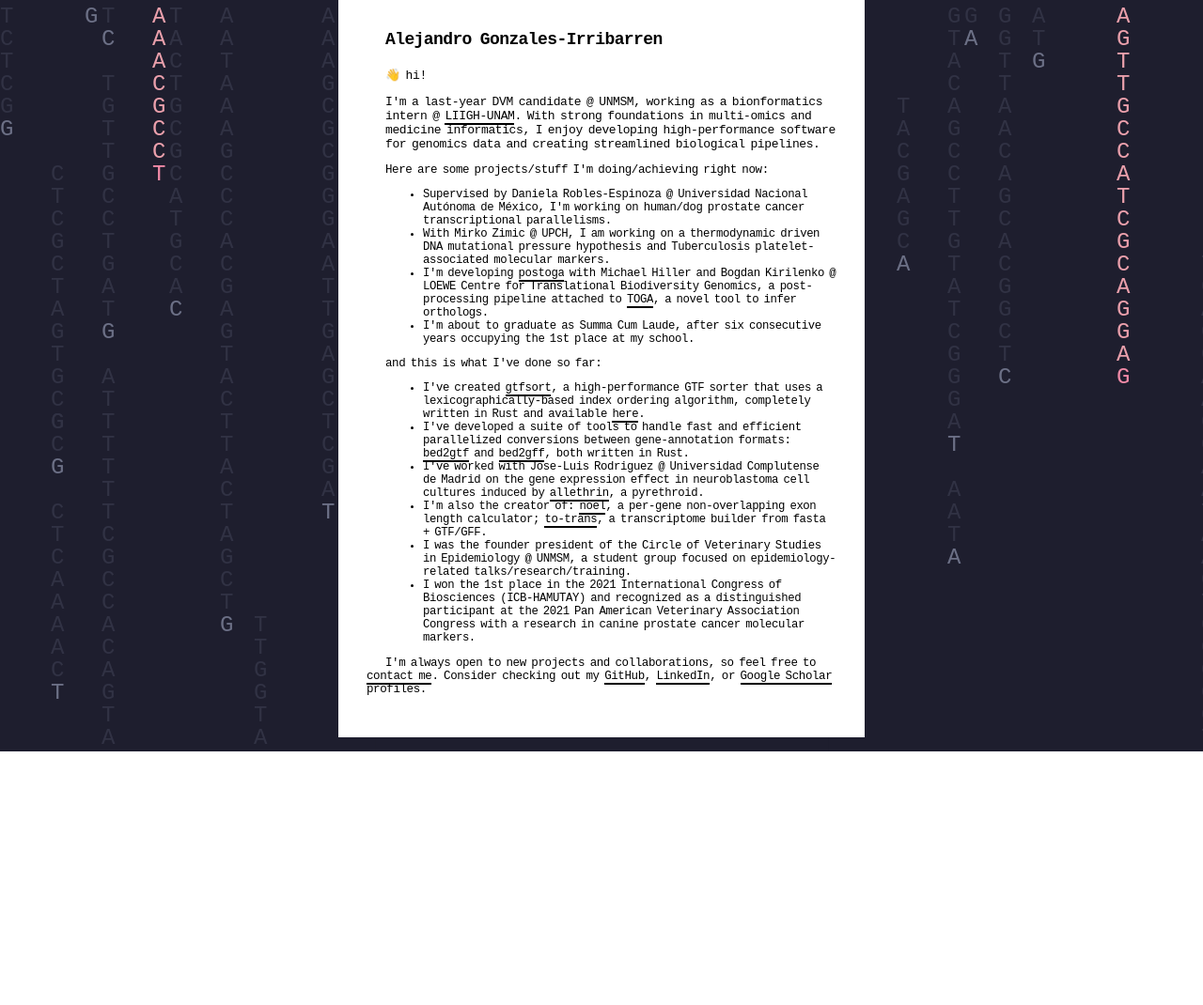
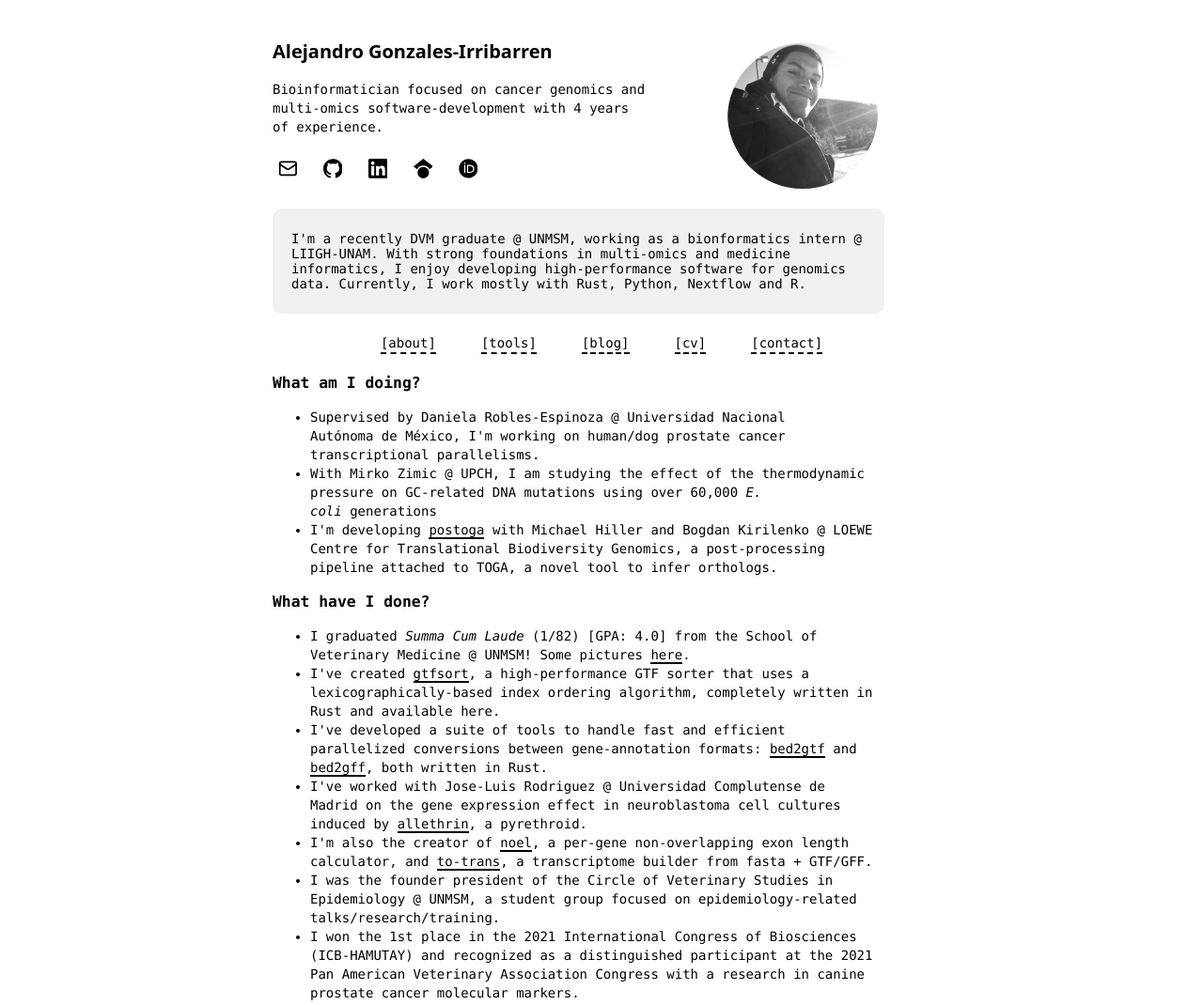
Before and after one commit to alejandrogzi/alejandrogzi.github.io, a plain HTML site: page index.html in a window 1280 px wide. Shown: the top 1070 px of the page at 94% size. Before the commit the page ends 800 px from the top, so only its background shows below. Drawn offline with Linux system fonts and the light colour scheme.

Commit message:
feat: v.2024.1

```diff
--- a/index.html
+++ b/index.html
@@ -17,54 +17,57 @@
     </head>
 
     <body>
-        <div class = "matrix">
-            <canvas id="canvas"></canvas>
-            <script src="code/script.js"></script>
+        <div class = "header">
+            <div class="header-text">
+                <h1><a href="https://alejandrogzi.github.io/">Alejandro Gonzales-Irribarren</a></h1>
+                <p>Bioinformatician focused on cancer genomics and multi-omics software-development with 4 years of experience.</p>
+                <div class="flex icon-space gap-x-1 pt-1 font-mono text-sm text-muted-foreground print:hidden">
+                    <a href="mailto:jose.gonzalesdezavala1@unmsm.edu.pe" class="icon"><svg xmlns="http://www.w3.org/2000/svg" width="20" height="20" viewBox="0 0 24 24" fill="none" stroke="currentColor" stroke-width="2" stroke-linecap="round" stroke-linejoin="round" class="lucide lucide-mail icon-size"><rect width="20" height="16" x="2" y="4" rx="2"></rect><path d="m22 7-8.97 5.7a1.94 1.94 0 0 1-2.06 0L2 7"></path></svg></a>
+                    <a href="https://github.com/alejandrogzi" class="icon"><svg viewBox="0 0 24 24" xmlns="http://www.w3.org/2000/svg" class="icon-size"><path fill="currentColor" d="M12 .297c-6.63 0-12 5.373-12 12 0 5.303 3.438 9.8 8.205 11.385.6.113.82-.258.82-.577 0-.285-.01-1.04-.015-2.04-3.338.724-4.042-1.61-4.042-1.61C4.422 18.07 3.633 17.7 3.633 17.7c-1.087-.744.084-.729.084-.729 1.205.084 1.838 1.236 1.838 1.236 1.07 1.835 2.809 1.305 3.495.998.108-.776.417-1.305.76-1.605-2.665-.3-5.466-1.332-5.466-5.93 0-1.31.465-2.38 1.235-3.22-.135-.303-.54-1.523.105-3.176 0 0 1.005-.322 3.3 1.23.96-.267 1.98-.399 3-.405 1.02.006 2.04.138 3 .405 2.28-1.552 3.285-1.23 3.285-1.23.645 1.653.24 2.873.12 3.176.765.84 1.23 1.91 1.23 3.22 0 4.61-2.805 5.625-5.475 5.92.42.36.81 1.096.81 2.22 0 1.606-.015 2.896-.015 3.286 0 .315.21.69.825.57C20.565 22.092 24 17.592 24 12.297c0-6.627-5.373-12-12-12"></path></svg></a>
+                    <a href="https://www.linkedin.com/in/alejandrogzi/" class="icon"><svg viewBox="0 0 24 24" xmlns="http://www.w3.org/2000/svg" class="icon-size"><title>LinkedIn</title><path fill="currentColor" d="M20.447 20.452h-3.554v-5.569c0-1.328-.027-3.037-1.852-3.037-1.853 0-2.136 1.445-2.136 2.939v5.667H9.351V9h3.414v1.561h.046c.477-.9 1.637-1.85 3.37-1.85 3.601 0 4.267 2.37 4.267 5.455v6.286zM5.337 7.433c-1.144 0-2.063-.926-2.063-2.065 0-1.138.92-2.063 2.063-2.063 1.14 0 2.064.925 2.064 2.063 0 1.139-.925 2.065-2.064 2.065zm1.782 13.019H3.555V9h3.564v11.452zM22.225 0H1.771C.792 0 0 .774 0 1.729v20.542C0 23.227.792 24 1.771 24h20.451C23.2 24 24 23.227 24 22.271V1.729C24 .774 23.2 0 22.222 0h.003z"></path></svg></a>
+                    <a href="https://scholar.google.com/citations?user=DvYdvlAAAAAJ&hl=es&oi=ao" class="icon"><svg xmlns="http://www.w3.org/2000/svg" height="24" width="24" viewBox="0 0 512 512" class="icon-size"><path fill="currentColor" d="M390.9 298.5c0 0 0 .1 .1 .1c9.2 19.4 14.4 41.1 14.4 64C405.3 445.1 338.5 512 256 512s-149.3-66.9-149.3-149.3c0-22.9 5.2-44.6 14.4-64h0c1.7-3.6 3.6-7.2 5.6-10.7c4.4-7.6 9.4-14.7 15-21.3c27.4-32.6 68.5-53.3 114.4-53.3c33.6 0 64.6 11.1 89.6 29.9c9.1 6.9 17.4 14.7 24.8 23.5c5.6 6.6 10.6 13.8 15 21.3c2 3.4 3.8 7 5.5 10.5zm26.4-18.8c-30.1-58.4-91-98.4-161.3-98.4s-131.2 40-161.3 98.4L0 202.7 256 0 512 202.7l-94.7 77.1z"/></svg></a>
+                    <a href="https://orcid.org/0000-0001-7010-8146" class="icon"><svg xmlns="http://www.w3.org/2000/svg" height="16" width="16" viewBox="0 0 512 512" class="icon-size"><path fill="currentColor" d="M294.8 188.2h-45.9V342h47.5c67.6 0 83.1-51.3 83.1-76.9 0-41.6-26.5-76.9-84.7-76.9zM256 8C119 8 8 119 8 256s111 248 248 248 248-111 248-248S393 8 256 8zm-80.8 360.8h-29.8v-207.5h29.8zm-14.9-231.1a19.6 19.6 0 1 1 19.6-19.6 19.6 19.6 0 0 1 -19.6 19.6zM300 369h-81V161.3h80.6c76.7 0 110.4 54.8 110.4 103.9C410 318.4 368.4 369 300 369z"/></svg></a>
+                </div>
+            </div>
+            <span class="photo">
+                <img class="photo" alt="Alejandro Gonzales-Irribarren" src="./docs/IMG_5238.jpg">
+            </span>
         </div>
 
-        <div class = "placeholder">
-            <h1> </h1>
+        <div class = "box">
+            <p>I'm a recently DVM graduate @ UNMSM, working as a bionformatics intern @ <a href="https://liigh.unam.mx/">LIIGH-UNAM</a>. With strong foundations in multi-omics and medicine informatics, I enjoy developing high-performance software for genomics data. Currently, I work mostly with Rust, Python, Nextflow and R. </p>
         </div>
 
-        <div class = "container">
-            <h1>Alejandro Gonzales-Irribarren</h1>
+    <div class="mini-menu">
+        <a style = "border-style: dashed;" href="https://alejandrogzi.github.io/pages/about.html">[about]</a>
+        <a style = "border-style: dashed;" href = "https://alejandrogzi.github.io/pages/tools.html">[tools]</a>
+        <a style = "border-style: dashed;" href = "https://alejandrogzi.github.io/pages/blog.html">[blog]</a>
+        <a style = "border-style: dashed;" href = "/docs/cv.pdf">[cv]</a>
+        <a style = "border-style: dashed;" href="mailto:jose.gonzalesdezavala1@unmsm.edu.pe">[contact]</a>
+    </div>
 
-            <section id = "about"></section>
-            <p>
-                <br style="line-height: 0.5;">&#x1F44B; hi!
-            </p>
-
-            <p>
-                I'm a last-year DVM candidate @ UNMSM, working as a bionformatics intern @ <a href="https://liigh.unam.mx/">LIIGH-UNAM</a>. With strong foundations in multi-omics and medicine informatics, I enjoy developing high-performance software for genomics data and creating streamlined biological pipelines.
-            </p>
-
-            <p1>
-                Here are some projects/stuff I'm doing/achieving right now:
+    <div class="normal-text">
+        <h3>What am I doing?</h3>
         <ul>
             <li>Supervised by Daniela Robles-Espinoza @ Universidad Nacional Autónoma de México, I'm working on human/dog prostate cancer transcriptional parallelisms.</li>
-                    <li>With Mirko Zimic @ UPCH, I am working on a thermodynamic driven DNA mutational pressure hypothesis and Tuberculosis platelet-associated molecular markers. </li>
-                    <li>I'm developing <a href ="https://github.com/alejandrogzi/postoga">postoga</a> with Michael Hiller and Bogdan Kirilenko @ LOEWE Centre for Translational Biodiversity Genomics, a post-processing pipeline attached to <a href="https://github.com/hillerlab/TOGA">TOGA</a>, a novel tool to infer orthologs.</li>
-                    <li>I'm about to graduate as Summa Cum Laude, after six consecutive years occupying the 1st place at my school.</li>
+            <li>With Mirko Zimic @ UPCH, I am studying the effect of the thermodynamic pressure on GC-related DNA mutations using over 60,000 <i>E. coli</i> generations </li>
+            <li>I'm developing <a style = "border-style: solid;" href ="https://github.com/alejandrogzi/postoga">postoga</a> with Michael Hiller and Bogdan Kirilenko @ LOEWE Centre for Translational Biodiversity Genomics, a post-processing pipeline attached to <a href="https://github.com/hillerlab/TOGA">TOGA</a>, a novel tool to infer orthologs.</li>
         </ul>
-            </p1>
 
-            <p1>
-                and this is what I've done so far:
+        <h3>What have I done?</h3>
         <ul>
-                    <li>I've created <a href="https://github.com/alejandrogzi/gtfsort">gtfsort</a>, a high-performance GTF sorter that uses a lexicographically-based index ordering algorithm, completely written in Rust and available <a  href="https://www.biorxiv.org/content/10.1101/2023.10.21.563454v1">here</a>. </li>
-                    <li>I've developed a suite of tools to handle fast and efficient parallelized conversions between gene-annotation formats: <a href="https://github.com/alejandrogzi/bed2gtf">bed2gtf</a> and <a href="https://github.com/alejandrogzi/bed2gff">bed2gff</a>, both written in Rust. </li>
-                    <li>I've worked with Jose-Luis Rodriguez @ Universidad Complutense de Madrid on the gene expression effect in neuroblastoma cell cultures induced by <a href="https://journals.sagepub.com/doi/abs/10.1177/07482337221089585">allethrin</a>, a pyrethroid.  </li>
-                    <li>I'm also the creator of: <a href="https://github.com/alejandrogzi/noel">noel</a>, a per-gene non-overlapping exon length calculator; <a href="https://github.com/alejandrogzi/to-trans">to-trans</a>, a transcriptome builder from fasta + GTF/GFF.</li>
+            <li>I graduated <i>Summa Cum Laude</i> (1/82) [GPA: 4.0] from the School of Veterinary Medicine @ UNMSM! Some pictures <a style = "border-style: solid;" href ="https://www.linkedin.com/feed/update/urn:li:activity:7143823419720028160/">here</a>. </li>
+            <li>I've created <a style = "border-style: solid;" href="https://github.com/alejandrogzi/gtfsort">gtfsort</a>, a high-performance GTF sorter that uses a lexicographically-based index ordering algorithm, completely written in Rust and available <a  href="https://www.biorxiv.org/content/10.1101/2023.10.21.563454v1">here</a>. </li>
+            <li>I've developed a suite of tools to handle fast and efficient parallelized conversions between gene-annotation formats: <a style = "border-style: solid;" href="https://github.com/alejandrogzi/bed2gtf">bed2gtf</a> and <a style = "border-style: solid;" href="https://github.com/alejandrogzi/bed2gff">bed2gff</a>, both written in Rust. </li>
+            <li>I've worked with Jose-Luis Rodriguez @ Universidad Complutense de Madrid on the gene expression effect in neuroblastoma cell cultures induced by <a style = "border-style: solid;" href="https://journals.sagepub.com/doi/abs/10.1177/07482337221089585">allethrin</a>, a pyrethroid.  </li>
+            <li>I'm also the creator of <a style = "border-style: solid;" href="https://github.com/alejandrogzi/noel">noel</a>, a per-gene non-overlapping exon length calculator, and <a style = "border-style: solid;" href="https://github.com/alejandrogzi/to-trans">to-trans</a>, a transcriptome builder from fasta + GTF/GFF.</li>
             <li>I was the founder president of the Circle of Veterinary Studies in Epidemiology @ UNMSM, a student group focused on epidemiology-related talks/research/training.</li>
             <li>I won the 1st place in the 2021 International Congress of Biosciences (ICB-HAMUTAY) and recognized as a distinguished participant at the 2021 Pan American Veterinary Association Congress with a research in canine prostate cancer molecular markers.</li>
         </ul>
-            </p1>
-
-            <section id = "contact"></section>
-            <p1>
-                I'm always open to new projects and collaborations, so feel free to <a href="mailto:jose.gonzalesdezavala1@unmsm.edu.pe">contact me</a>. Consider checking out my <a href="https://github.com/alejandrogzi">GitHub</a>, <a href="https://www.linkedin.com/in/alejandrogzi/">LinkedIn</a>, or <a href="https://scholar.google.com/citations?user=DvYdvlAAAAAJ&hl=en">Google Scholar</a> profiles.
-            </p1>
     </div>
 
+    <div class="footer">
+        <p>© 2024 Alejandro Gonzales-Irribarren :: Updated: 11/1/24</p>
+    </div>
     </body>
 </html>
```
Also changed, not shown: code/style.css. Lines whose indentation alone changed are shown as unchanged.
